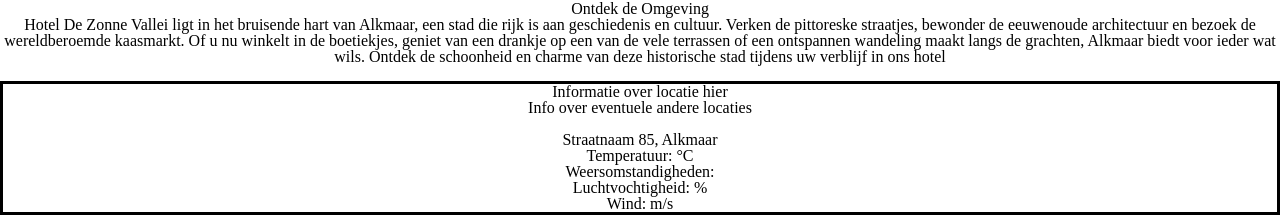
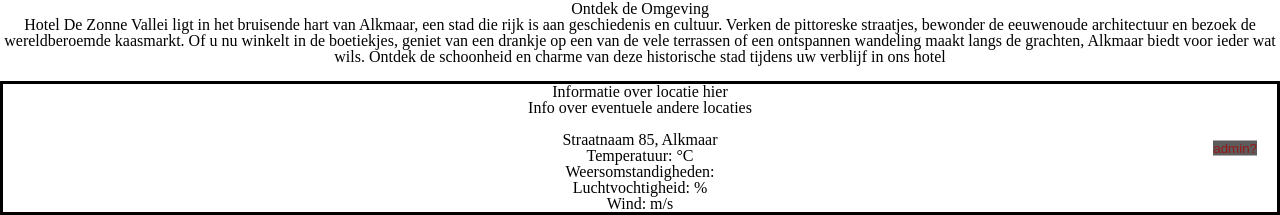
Before and after one commit to Duko-Wolf/Hotel, a PHP site: page /Index.php in a window 1280 px wide. Shown: the part 727-942 px from the top of the page. Run offline with PHP 8.4, Linux system fonts and the light colour scheme.

Commit message:
kleine aanpassingen
kut button

```diff
--- a/includes/footer.php
+++ b/includes/footer.php
@@ -28,7 +28,11 @@
             <p class="weather-info">Wind: <span class="wind"></span> m/s</p>
         </div>
 
-        <button class="footer-button" onclick="window.location.href='admin.php'">admin?</button>
+        <?php if(!isset($_SESSION['user_id'])): ?>
+            <button class="footer-button" onclick="window.location.href='admin.php'">
+                admin?
+            </button>
+        <?php endif; ?>
 
         <script>
             const apiKey = "33b5b57a69b7839e80af65a616547cb1";
@@ -53,7 +57,6 @@
             }
             document.addEventListener("DOMContentLoaded", getWeatherData);
             setInterval(getWeatherData, 300000);
-
-
         </script>
+    </div>
 </footer>
--- a/styling/footer.css
+++ b/styling/footer.css
@@ -10,8 +10,8 @@ footer {
     right: 20px; /* Pas dit aan naar wens */
     top: 50%; /* Plaats de knop verticaal in het midden */
     transform: translateY(-50%); /* Centreer de knop verticaal */
-    background-color: #fff;
-    color: #fff;
+    background-color: #5e5b5b;
+    color: #961818;
     border: none; /* Verwijder de zwarte border */
     cursor: pointer;
 }
```
Lines whose indentation alone changed are shown as unchanged.
